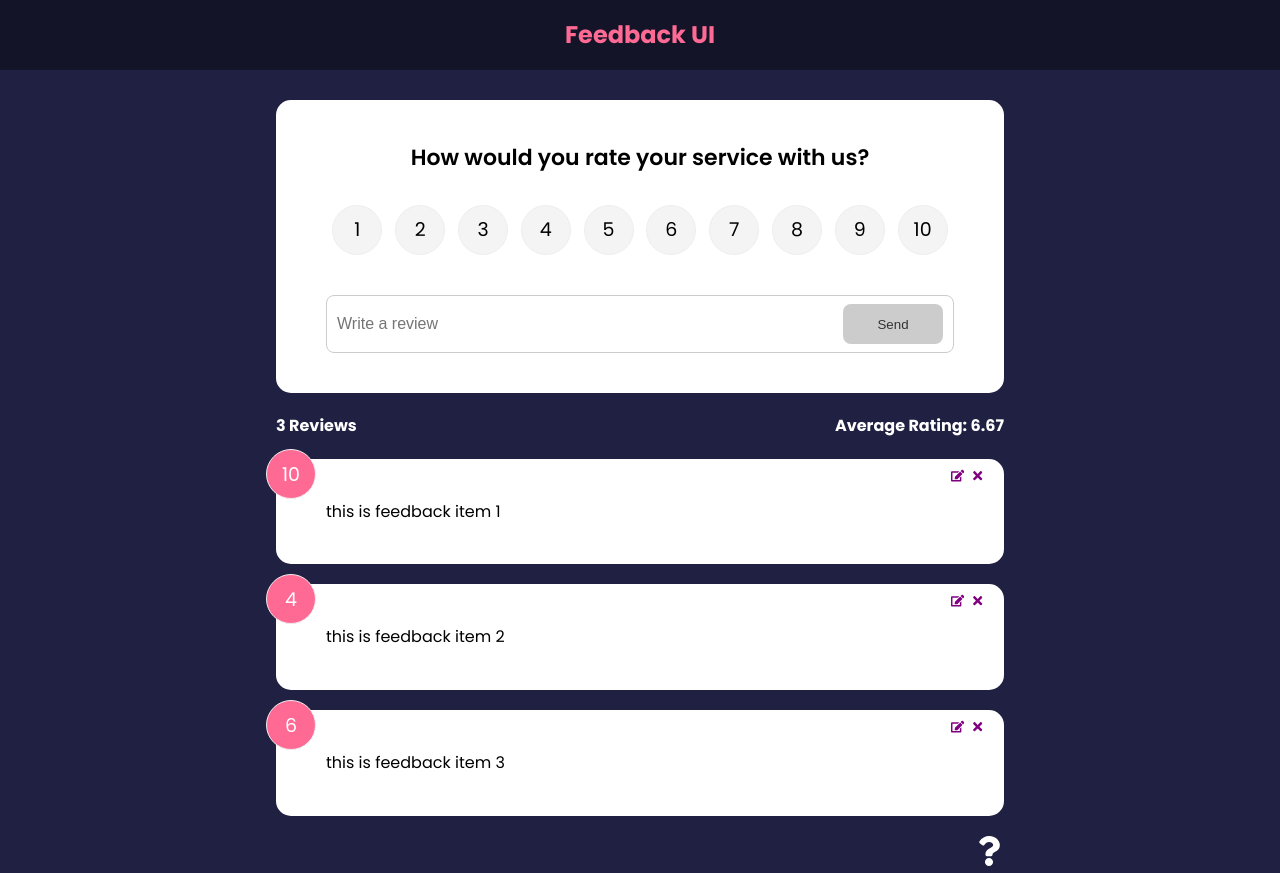
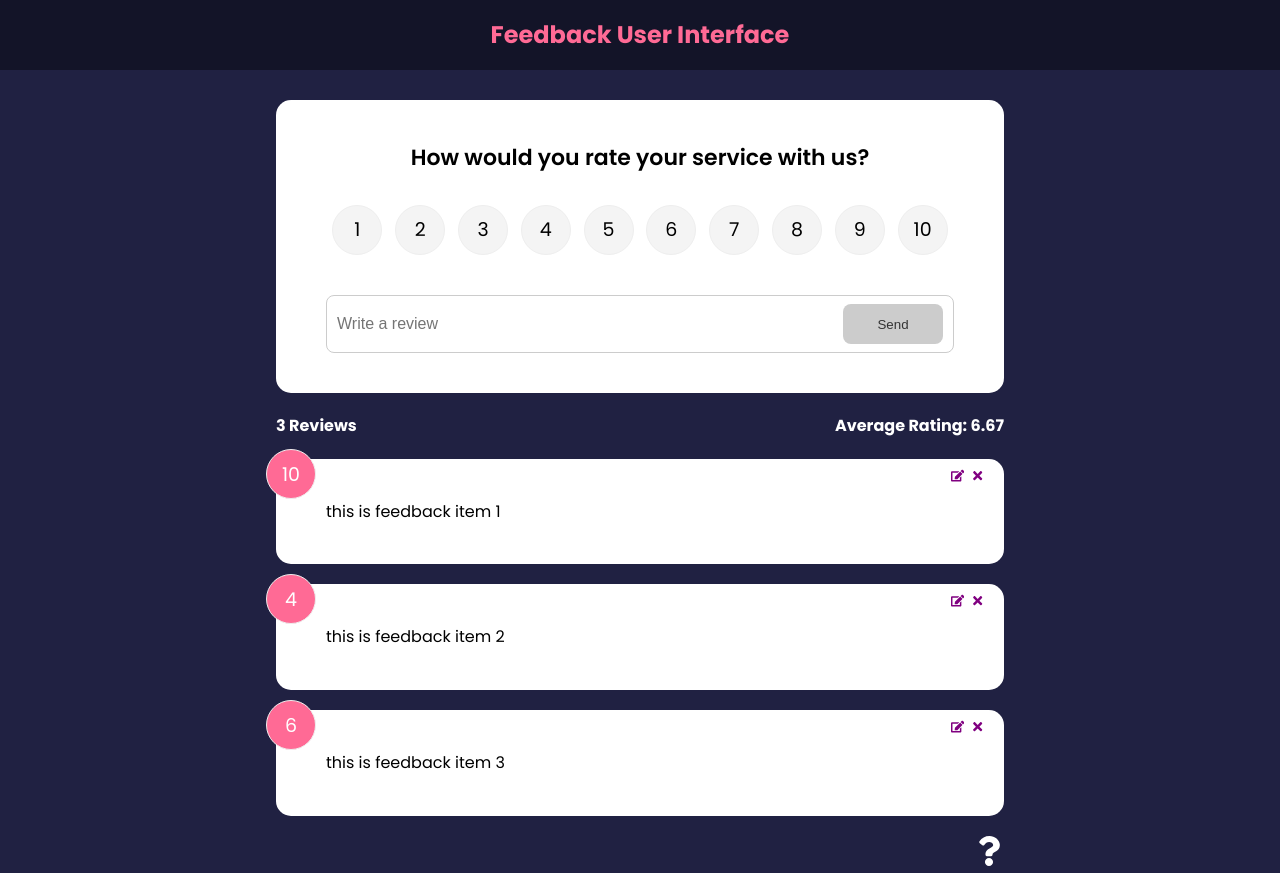
Before and after one commit to patangney/feedback-app, a React (Create React App) app: page / in a window 1280 px wide. Built offline with nearby package versions, Linux system fonts and the light colour scheme.

Commit message:
testing netifly

```diff
--- a/src/components/Header.jsx
+++ b/src/components/Header.jsx
@@ -20,7 +20,7 @@ const headerStyles = {
 }
 
 Header.defaultProps = {
-    text: 'Feedback UI',
+    text: 'Feedback User Interface',
     bgColor: 'rgba(0,0,0,0.4)',
     textColor: '#ff6a95'
 }
```
